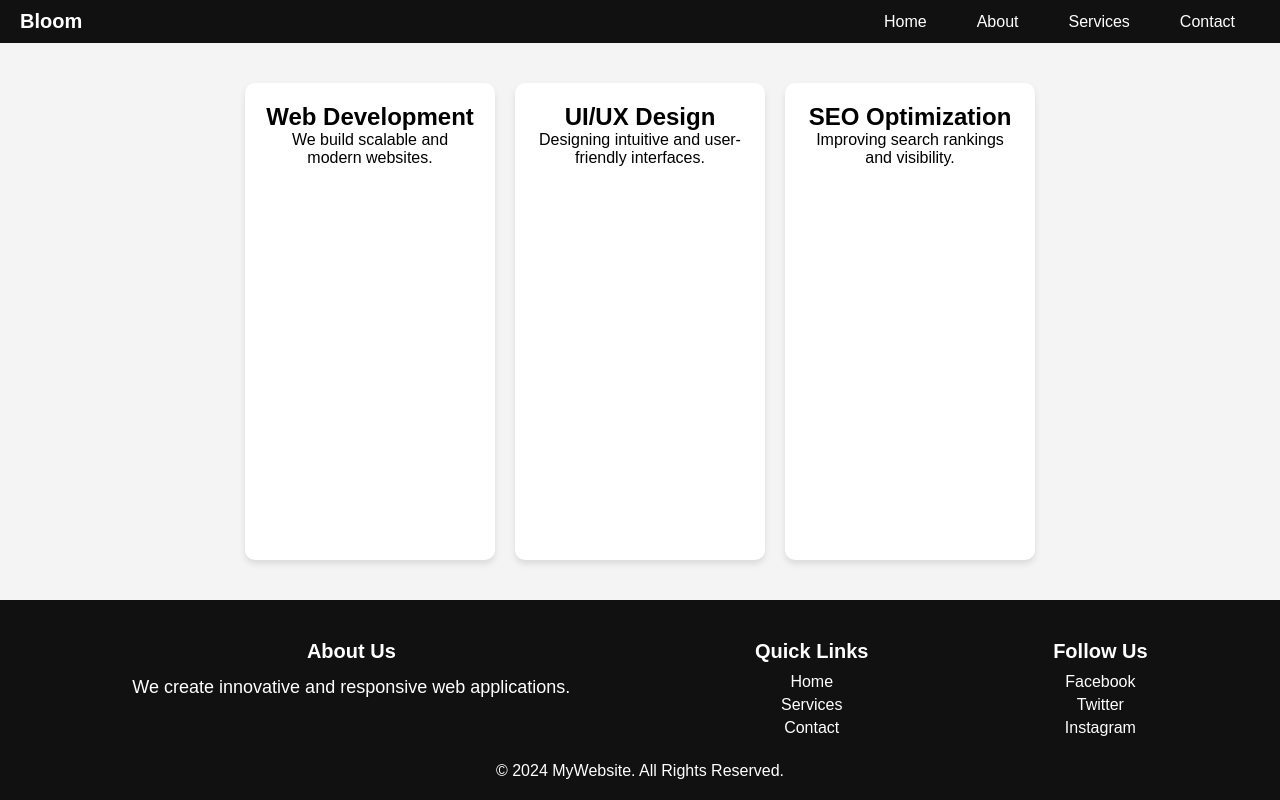
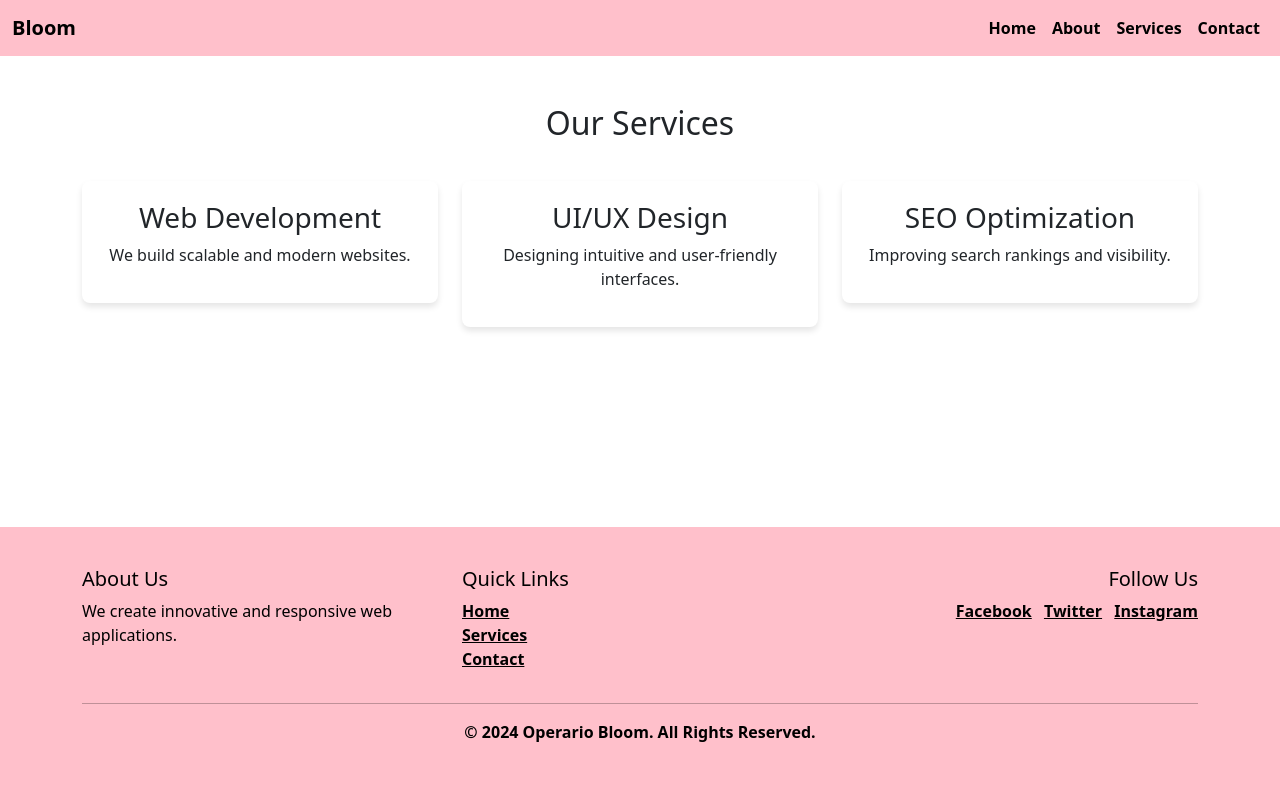
Before and after one commit to okayna2/Week5_Bootstrap_Website, a website: page public/services.html in a window 1280 px wide. Drawn offline with nearby package versions, Linux system fonts and the light colour scheme.

Commit message:
Updated website

```diff
--- a/public/script.js
+++ /dev/null
@@ -1,14 +0,0 @@
-document.addEventListener("DOMContentLoaded", function () {
-    const links = document.querySelectorAll(".nav-links a");
-
-    links.forEach(link => {
-        link.addEventListener("click", function () {
-            links.forEach(l => l.classList.remove("active"));
-            this.classList.add("active");
-        });
-    });
-});
-
-document.addEventListener("DOMContentLoaded", function() {
-    console.log("Services page loaded successfully!");
-});
--- a/public/services.html
+++ b/public/services.html
@@ -4,61 +4,139 @@
     <meta charset="UTF-8" />
     <meta name="viewport" content="width=device-width, initial-scale=1.0" />
     <title>Services</title>
-    <link rel="stylesheet" href="styles.css" />
+    <!-- Bootstrap CSS -->
+    <link
+      rel="stylesheet"
+      href="https://cdn.jsdelivr.net/npm/bootstrap@5.3.0/dist/css/bootstrap.min.css"
+    />
+    <!-- Bootstrap JavaScript Bundle -->
+    <script src="https://cdn.jsdelivr.net/npm/bootstrap@5.3.0/dist/js/bootstrap.bundle.min.js"></script>
+    <style>
+      .service-card {
+        background: white;
+        padding: 20px;
+        margin: 15px 0;
+        border-radius: 8px;
+        box-shadow: 0px 4px 6px rgba(0, 0, 0, 0.1);
+      }
+      .footer-bg {
+        background-color: pink;
+        padding: 40px 0;
+      }
+      html,
+      body {
+        height: 100%;
+        margin: 0;
+        display: flex;
+        flex-direction: column;
+      }
+
+      .container {
+        flex: 1; /* Pushes the footer down */
+      }
+
+      .footer-bg {
+        background-color: pink;
+        padding: 40px 0;
+      }
+    </style>
   </head>
   <body>
-    <header class="header">
-      <nav class="navbar">
-        <div class="logo">Bloom</div>
-        <ul class="nav-links">
-          <li><a href="index.html">Home</a></li>
-          <li><a href="about.html">About</a></li>
-          <li><a href="services.html">Services</a></li>
-          <li><a href="contact.html">Contact</a></li>
+    <header>
+      <nav class="navbar navbar-expand-lg" style="background-color: pink">
+        <div class="container-fluid">
+          <a class="navbar-brand text-black fw-bold" href="index.html">Bloom</a>
+          <button
+            class="navbar-toggler"
+            type="button"
+            data-bs-toggle="collapse"
+            data-bs-target="#navbarNav"
+          >
+            <span class="navbar-toggler-icon"></span>
+          </button>
+          <div class="collapse navbar-collapse" id="navbarNav">
+            <ul class="navbar-nav ms-auto">
+              <li class="nav-item">
+                <a class="nav-link text-black fw-bold" href="index.html"
+                  >Home</a
+                >
+              </li>
+              <li class="nav-item">
+                <a class="nav-link text-black fw-bold" href="about.html"
+                  >About</a
+                >
+              </li>
+              <li class="nav-item">
+                <a class="nav-link text-black fw-bold" href="services.html"
+                  >Services</a
+                >
+              </li>
+              <li class="nav-item">
+                <a class="nav-link text-black fw-bold" href="contact.html"
+                  >Contact</a
+                >
+              </li>
             </ul>
+          </div>
+        </div>
       </nav>
     </header>
 
-    <div class="container">
-      <div class="service-card">
-        <h2>Web Development</h2>
+    <div class="container mt-5">
+      <h2 class="text-center mb-4">Our Services</h2>
+      <div class="row">
+        <div class="col-md-4">
+          <div class="service-card text-center">
+            <h3>Web Development</h3>
             <p>We build scalable and modern websites.</p>
           </div>
-      <div class="service-card">
-        <h2>UI/UX Design</h2>
+        </div>
+        <div class="col-md-4">
+          <div class="service-card text-center">
+            <h3>UI/UX Design</h3>
             <p>Designing intuitive and user-friendly interfaces.</p>
           </div>
-      <div class="service-card">
-        <h2>SEO Optimization</h2>
+        </div>
+        <div class="col-md-4">
+          <div class="service-card text-center">
+            <h3>SEO Optimization</h3>
             <p>Improving search rankings and visibility.</p>
           </div>
         </div>
+      </div>
+    </div>
 
-    <footer class="footer">
-      <div class="footer-content">
-        <div class="about">
-          <h3>About Us</h3>
+    <footer class="footer-bg text-black">
+      <div class="container">
+        <div class="row">
+          <div class="col-md-4">
+            <h5>About Us</h5>
             <p>We create innovative and responsive web applications.</p>
           </div>
-        <div class="quick-links">
-          <h3>Quick Links</h3>
-          <ul>
-            <li><a href="index.html">Home</a></li>
-            <li><a href="services.html">Services</a></li>
-            <li><a href="contact.html">Contact</a></li>
+          <div class="col-md-4">
+            <h5>Quick Links</h5>
+            <ul class="list-unstyled">
+              <li><a href="index.html" class="text-black fw-bold">Home</a></li>
+              <li>
+                <a href="services.html" class="text-black fw-bold">Services</a>
+              </li>
+              <li>
+                <a href="contact.html" class="text-black fw-bold">Contact</a>
+              </li>
             </ul>
           </div>
-        <div class="social-links">
-          <h3>Follow Us</h3>
-          <ul>
-            <li><a href="#">Facebook</a></li>
-            <li><a href="#">Twitter</a></li>
-            <li><a href="#">Instagram</a></li>
-          </ul>
+          <div class="col-md-4 text-md-end text-center">
+            <h5>Follow Us</h5>
+            <a href="#" class="text-black fw-bold me-2">Facebook</a>
+            <a href="#" class="text-black fw-bold me-2">Twitter</a>
+            <a href="#" class="text-black fw-bold">Instagram</a>
           </div>
         </div>
-      <p>&copy; 2024 MyWebsite. All Rights Reserved.</p>
+        <hr />
+        <p class="text-center fw-bold">
+          &copy; 2024 Operario Bloom. All Rights Reserved.
+        </p>
+      </div>
     </footer>
-    <script src="script.js"></script>
   </body>
 </html>
--- a/public/styles.css
+++ /dev/null
@@ -1,222 +0,0 @@
-/* Reset default styles */
-* {
-    margin: 0;
-    padding: 0;
-    box-sizing: border-box;
-}
-
-body {
-    font-family: Arial, sans-serif;
-    display: flex;
-    flex-direction: column;
-    min-height: 100vh; /* Ensures the page takes up full viewport height */
-}
-
-/* Navbar */
-.navbar {
-    background-color: #222;
-    color: white;
-    display: flex;
-    justify-content: space-between;
-    align-items: center;
-    padding: 15px 20px;
-}
-
-.logo {
-    font-size: 24px;
-    font-weight: bold;
-}
-
-.nav-links {
-    list-style: none;
-    display: flex;
-}
-
-.nav-links li {
-    margin: 0 15px;
-}
-
-.nav-links a {
-    color: white;
-    text-decoration: none;
-    font-size: 18px;
-    padding: 5px 10px;
-}
-
-.nav-links a.active {
-    background-color: #444;
-    border-radius: 5px;
-}
-
-/* Main Content */
-main {
-    flex: 1; /* Pushes footer down */
-    display: flex;
-    align-items: center;
-    justify-content: center;
-    text-align: center;
-    padding: 50px 20px;
-    background-color: #f4f4f4; /* Light background */
-}
-
-/* About Section */
-.about {
-    max-width: 800px;
-}
-
-.about h1 {
-    font-size: 36px;
-    color: #222; /* Darker text */
-    font-weight: bold;
-}
-
-.about p {
-    font-size: 18px;
-    color: #222 !important; /* Ensures dark text */
-    margin-top: 10px;
-    line-height: 1.6;
-}
-
-/* Footer */
-footer {
-    background-color: #222;
-    color: white;
-    text-align: center;
-    padding: 20px;
-    margin-top: auto; /* Ensures it stays at the bottom */
-}
-
-.footer-content {
-    display: flex;
-    justify-content: space-around;
-    flex-wrap: wrap;
-    padding: 20px;
-}
-
-.footer-content h3 {
-    font-size: 20px;
-    margin-bottom: 10px;
-}
-
-.footer-content ul {
-    list-style: none;
-}
-
-.footer-content ul li {
-    margin: 5px 0;
-}
-
-.footer-content ul li a {
-    color: white;
-    text-decoration: none;
-}
-
-/* Responsive Design */
-@media (max-width: 768px) {
-    .navbar {
-        flex-direction: column;
-        text-align: center;
-    }
-
-    .nav-links {
-        margin-top: 10px;
-        flex-direction: column;
-    }
-
-    .nav-links li {
-        margin: 5px 0;
-    }
-
-    .footer-content {
-        flex-direction: column;
-        text-align: center;
-    }
-}
-
-/* SERVICES */
-body {
-    margin: 0;
-    font-family: Arial, sans-serif;
-    background-color: #f4f4f4;
-    display: flex;
-    flex-direction: column;
-    min-height: 100vh; /* Ensures full viewport height */
-}
-
-.navbar {
-    display: flex;
-    justify-content: space-between;
-    align-items: center;
-    background-color: #111;
-    padding: 10px 20px;
-}
-
-.logo {
-    color: white;
-    font-size: 20px;
-}
-
-.nav-links {
-    list-style: none;
-    display: flex;
-    padding: 0;
-}
-
-.nav-links li {
-    margin: 0 15px;
-}
-
-.nav-links a {
-    text-decoration: none;
-    color: white;
-    font-size: 16px;
-}
-
-.container {
-    display: flex;
-    justify-content: center;
-    gap: 20px;
-    padding: 40px;
-    flex-wrap: wrap;
-    flex: 1; /* Allows the content to take up available space */
-}
-
-.service-card {
-    background: white;
-    padding: 20px;
-    width: 250px;
-    box-shadow: 0px 4px 6px rgba(0, 0, 0, 0.1);
-    border-radius: 10px;
-    text-align: center;
-}
-
-.footer {
-    background-color: #111;
-    color: white;
-    padding: 20px;
-    text-align: center;
-    margin-top: auto; /* Pushes the footer to the bottom */
-}
-
-.footer-content {
-    display: flex;
-    justify-content: space-around;
-    flex-wrap: wrap;
-}
-
-.footer .about h3,
-.footer .about p {
-    color: white !important;
-}
-
-.quick-links ul,
-.social-links ul {
-    list-style: none;
-    padding: 0;
-}
-
-.quick-links a,
-.social-links a {
-    text-decoration: none;
-    color: white;
-}
```
Also changed, not shown: public/about.html (+78 -42 lines), public/contact.html (+101 -0 lines), public/index.html (+32 -23 lines). Lines whose indentation alone changed are shown as unchanged.
